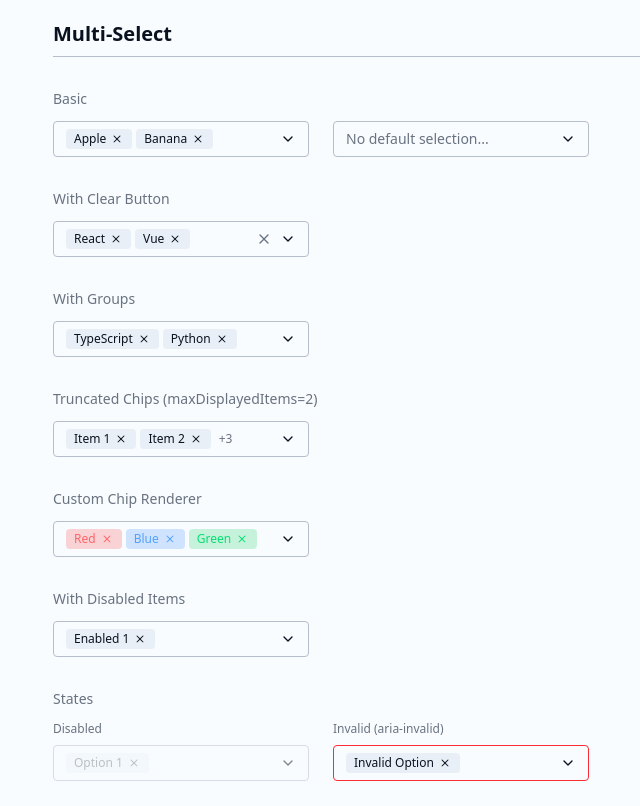
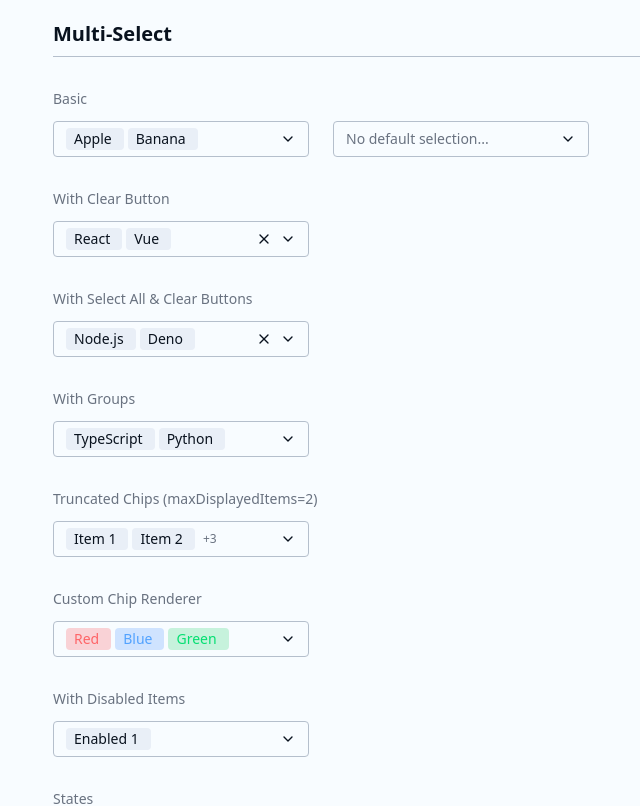
Before and after one commit to trickolor/yahu, a React (Vite) app: page / in a window 1280 px wide. Shown: the part 9560-10366 px from the top of the page, without its empty margins (107-747 px from the left). Built offline with nearby package versions, Linux system fonts and the light colour scheme.

Commit message:
working on multi-select

```diff
--- a/src/App.tsx
+++ b/src/App.tsx
@@ -15,7 +15,7 @@ import { SearchField, SearchFieldInput, SearchFieldIndicator, SearchFieldClear,
 import { OTPField, OTPFieldInput, OTPFieldGroup, OTPFieldSeparator } from "./ui/otp-field";
 import { MaskedInput } from "./ui/masked-input";
 import { Select, SelectTrigger, SelectValue, SelectTriggerIndicator, SelectPortal, SelectContent, SelectViewport, SelectItem, SelectItemText, SelectItemIndicator, SelectGroup, SelectLabel, SelectSeparator, SelectScrollUpButton, SelectScrollDownButton } from "./ui/select";
-import { MultiSelect, MultiSelectTrigger, MultiSelectValue, MultiSelectChip, MultiSelectTriggerIndicator, MultiSelectClear, MultiSelectPortal, MultiSelectContent, MultiSelectViewport, MultiSelectItem, MultiSelectItemText, MultiSelectItemIndicator, MultiSelectGroup, MultiSelectLabel, MultiSelectSeparator, MultiSelectScrollUpButton, MultiSelectScrollDownButton } from "./ui/multi-select";
+import { MultiSelect, MultiSelectTrigger, MultiSelectValue, MultiSelectChip, MultiSelectTriggerIndicator, MultiSelectClear, MultiSelectAll, MultiSelectPortal, MultiSelectContent, MultiSelectViewport, MultiSelectItem, MultiSelectItemText, MultiSelectItemIndicator, MultiSelectGroup, MultiSelectLabel, MultiSelectSeparator, MultiSelectScrollUpButton, MultiSelectScrollDownButton } from "./ui/multi-select";
 
 function App() {
     const [quantity, setQuantity] = useState(1);
@@ -1753,6 +1753,44 @@ function App() {
                                         </MultiSelectItem>
                                         <MultiSelectItem value="svelte">
                                             <MultiSelectItemText>Svelte</MultiSelectItemText>
+                                            <MultiSelectItemIndicator />
+                                        </MultiSelectItem>
+                                    </MultiSelectViewport>
+                                </MultiSelectContent>
+                            </MultiSelectPortal>
+                        </MultiSelect>
+                    </div>
+
+                    <div className="space-y-3">
+                        <h3 className="text-sm font-medium text-muted-write">With Select All & Clear Buttons</h3>
+                        <MultiSelect defaultValue={["node", "deno"]}>
+                            <MultiSelectTrigger>
+                                <MultiSelectValue placeholder="Select runtimes..." />
+                                <MultiSelectAll />
+                                <MultiSelectClear />
+                                <MultiSelectTriggerIndicator />
+                            </MultiSelectTrigger>
+                            <MultiSelectPortal>
+                                <MultiSelectContent>
+                                    <MultiSelectViewport>
+                                        <MultiSelectItem value="node">
+                                            <MultiSelectItemText>Node.js</MultiSelectItemText>
+                                            <MultiSelectItemIndicator />
+                                        </MultiSelectItem>
+                                        <MultiSelectItem value="deno">
+                                            <MultiSelectItemText>Deno</MultiSelectItemText>
+                                            <MultiSelectItemIndicator />
+                                        </MultiSelectItem>
+                                        <MultiSelectItem value="bun">
+                                            <MultiSelectItemText>Bun</MultiSelectItemText>
+                                            <MultiSelectItemIndicator />
+                                        </MultiSelectItem>
+                                        <MultiSelectItem value="browser">
+                                            <MultiSelectItemText>Browser</MultiSelectItemText>
+                                            <MultiSelectItemIndicator />
+                                        </MultiSelectItem>
+                                        <MultiSelectItem value="cloudflare" disabled>
+                                            <MultiSelectItemText>Cloudflare Workers</MultiSelectItemText>
                                             <MultiSelectItemIndicator />
                                         </MultiSelectItem>
                                     </MultiSelectViewport>
--- a/src/ui/multi-select.tsx
+++ b/src/ui/multi-select.tsx
@@ -339,9 +339,13 @@ interface MultiSelectTriggerProps extends HTMLAttributes<HTMLElement> {
 }
 
 function MultiSelectTrigger({ className, children, asChild, ...props }: MultiSelectTriggerProps) {
-    const { open, setOpen, state, dispatch, toggleValue, setValue, activeDescendant, triggerRef, scrollRequestRef, triggerScroll, disabled } = useMultiSelectContext();
-
-    const clickHandler = useCallback(() => {
+    const { open, setOpen, state, dispatch, toggleValue, setValue, value, activeDescendant, triggerRef, scrollRequestRef, triggerScroll, disabled } = useMultiSelectContext();
+
+    const clickHandler = useCallback((e: React.MouseEvent) => {
+        // Don't toggle if clicking on an interactive child element
+        const target = e.target as HTMLElement;
+        if (target.closest('button')) return;
+
         if (disabled) return;
         if (!open) dispatch({ type: 'SET_PENDING_CURSOR_ACTION', payload: 'default' });
         setOpen(!open);
@@ -403,6 +407,25 @@ function MultiSelectTrigger({ className, children, asChild, ...props }: MultiSel
 
     const keyDownHandler = useCallback((event: KeyboardEvent<HTMLDivElement>) => {
         if (disabled) return;
+
+        // Only handle keyboard events when focus is on the trigger itself
+        // Action buttons handle their own keyboard events
+        const trigger = triggerRef.current;
+        if (event.target !== trigger) return;
+
+        // Handle Tab: if dropdown is open, toggle current item and close, then let Tab proceed naturally
+        if (event.key === 'Tab') {
+            if (open) {
+                if (state.cursor >= 0 && state.cursor < state.items.length) {
+                    const item = state.items[state.cursor];
+                    if (!item.disabled) toggleValue(item.value);
+                }
+                setOpen(false);
+            }
+            // Let default Tab behavior proceed to action buttons or next element
+            return;
+        }
+
         const action = getMultiSelectAction(event, open);
         if (action !== MultiSelectActions.None) event.preventDefault();
 
@@ -489,6 +512,13 @@ function MultiSelectTrigger({ className, children, asChild, ...props }: MultiSel
             }
 
             case MultiSelectActions.Type:
+                // Backspace when closed removes the last chip
+                if (event.key === 'Backspace' && !open && value.length > 0) {
+                    const lastValue = value[value.length - 1];
+                    setValue(value.filter(v => v !== lastValue));
+                    return;
+                }
+
                 if (!open) {
                     dispatch({ type: 'SET_PENDING_CURSOR_ACTION', payload: 'default' });
                     setOpen(true);
@@ -519,7 +549,7 @@ function MultiSelectTrigger({ className, children, asChild, ...props }: MultiSel
 
             default: break;
         }
-    }, [disabled, open, dispatch, setOpen, scrollRequestRef, triggerScroll, state.items, state.cursor, typeahead, toggleValue, setValue]);
+    }, [disabled, open, dispatch, setOpen, scrollRequestRef, triggerScroll, state.items, state.cursor, typeahead, toggleValue, setValue, triggerRef, value]);
 
     const Component = asChild ? Slot : 'div';
 
@@ -545,6 +575,7 @@ function MultiSelectTrigger({ className, children, asChild, ...props }: MultiSel
                 'w-fit min-w-64 min-h-9 inline-flex items-center justify-between gap-2 px-3 py-1.5 rounded text-write border border-bound bg-surface transition-all cursor-default',
                 'focus-visible:bg-surface focus-visible:outline-none focus-visible:ring-2 focus-visible:ring-outer-bound focus-visible:ring-offset-muted-bound focus-visible:ring-offset-1',
                 'data-[disabled]:opacity-50 data-[disabled]:cursor-not-allowed data-[disabled]:pointer-events-none',
+                '[&>button:first-of-type]:ml-auto',
                 className
             )}
 
@@ -673,24 +704,15 @@ function MultiSelectChip({ className, value, children, onRemove, disabled, asChi
     const removeClickHandler = useCallback((e: React.MouseEvent) => {
         e.stopPropagation();
         if (!disabled && onRemove && value) onRemove(value);
-    }, [disabled, onRemove]);
-
-    const keyDownHandler = useCallback((e: React.KeyboardEvent) => {
-        if (e.key === 'Backspace' || e.key === 'Delete') {
-            e.stopPropagation();
-            if (!disabled && onRemove && value) onRemove(value);
-        }
-    }, [disabled, onRemove]);
+    }, [disabled, onRemove, value]);
 
     return (
         <Component
             data-ui="multi-select-chip"
             data-disabled={disabled || undefined}
 
-            onKeyDown={keyDownHandler}
-
             className={cn(
-                'inline-flex items-center gap-1 px-2 py-0.5 rounded text-xs font-medium bg-muted-surface text-write',
+                'inline-flex items-center gap-1 px-2 py-0.5 rounded text-sm/tight font-medium bg-muted-surface text-write',
                 'data-[disabled]:opacity-50',
                 className
             )}
@@ -699,28 +721,50 @@ function MultiSelectChip({ className, value, children, onRemove, disabled, asChi
         >
             {children}
 
-            {onRemove && (
+            {
+                onRemove &&
+
                 <button
                     data-ui="multi-select-chip-remove"
+
+                    disabled={disabled}
                     type="button"
-                    className="inline-flex items-center justify-center size-3.5 rounded-sm hover:bg-muted-bound/50 focus:outline-none disabled:pointer-events-none"
+                    tabIndex={-1}
+
+                    aria-label="Remove"
                     onClick={removeClickHandler}
-                    disabled={disabled}
-                    aria-label="Remove"
+
+                    className={cn(
+                        'inline-flex items-center justify-center size-fit shrink-0 rounded',
+                        '[&_svg:not([class*="size-"])]:size-3.5',
+                        'disabled:pointer-events-none',
+                        'hover:bg-muted-bound/50',
+                        'focus:outline-none',
+                    )}
+
                 >
                     <svg
+                        data-ui="multi-select-chip-remove-icon"
                         xmlns="http://www.w3.org/2000/svg"
+                        fill="currentColor"
                         viewBox="0 0 24 24"
+                        aria-hidden
+                    >
+                        <path
+                            d="M18.7071 5.29289C19.0976 5.68342 19.0976 6.31658 18.7071 6.70711L6.70711 18.7071C6.31658 19.0976 5.68342 19.0976 5.29289 18.7071C4.90237 18.3166 4.90237 17.6834 5.29289 17.2929L17.2929 5.29289C17.6834 4.90237 18.3166 4.90237 18.7071 5.29289Z"
                             fill="currentColor"
-                        className="size-3"
-                    >
+                            fillRule="evenodd"
+                            clipRule="evenodd"
+                        />
                         <path
-                            d="M6.70711 5.29289C6.31658 4.90237 5.68342 4.90237 5.29289 5.29289C4.90237 5.68342 4.90237 6.31658 5.29289 6.70711L10.5858 12L5.29289 17.2929C4.90237 17.6834 4.90237 18.3166 5.29289 18.7071C5.68342 19.0976 6.31658 19.0976 6.70711 18.7071L12 13.4142L17.2929 18.7071C17.6834 19.0976 18.3166 19.0976 18.7071 18.7071C19.0976 18.3166 19.0976 17.6834 18.7071 17.2929L13.4142 12L18.7071 6.70711C19.0976 6.31658 19.0976 5.68342 18.7071 5.29289C18.3166 4.90237 17.6834 4.90237 17.2929 5.29289L12 10.5858L6.70711 5.29289Z"
+                            d="M5.29289 5.29289C5.68342 4.90237 6.31658 4.90237 6.70711 5.29289L18.7071 17.2929C19.0976 17.6834 19.0976 18.3166 18.7071 18.7071C18.3166 19.0976 17.6834 19.0976 17.2929 18.7071L5.29289 6.70711C4.90237 6.31658 4.90237 5.68342 5.29289 5.29289Z"
                             fill="currentColor"
+                            fillRule="evenodd"
+                            clipRule="evenodd"
                         />
                     </svg>
                 </button>
-            )}
+            }
         </Component>
     );
 }
@@ -777,12 +821,27 @@ interface MultiSelectClearProps extends HTMLAttributes<HTMLElement> {
 }
 
 function MultiSelectClear({ className, asChild, children, ...props }: MultiSelectClearProps) {
-    const { setValue, value, disabled } = useMultiSelectContext();
+    const { setValue, value, disabled, triggerRef } = useMultiSelectContext();
+
+    const clearAndFocusTrigger = useCallback(() => {
+        if (disabled) return;
+        setValue([]);
+        // Focus trigger after clear since this button will disappear
+        triggerRef.current?.focus();
+    }, [disabled, setValue, triggerRef]);
 
     const clickHandler = useCallback((e: React.MouseEvent) => {
         e.stopPropagation();
-        if (!disabled) setValue([]);
-    }, [disabled, setValue]);
+        clearAndFocusTrigger();
+    }, [clearAndFocusTrigger]);
+
+    const keyDownHandler = useCallback((e: React.KeyboardEvent) => {
+        if (e.key === 'Enter' || e.key === ' ') {
+            e.preventDefault();
+            e.stopPropagation();
+            clearAndFocusTrigger();
+        }
+    }, [clearAndFocusTrigger]);
 
     if (value.length === 0) return null;
 
@@ -791,33 +850,127 @@ function MultiSelectClear({ className, asChild, children, ...props }: MultiSelec
     return (
         <Component
             data-ui="multi-select-clear"
+
+            disabled={disabled}
             type="button"
-            disabled={disabled}
+
+            aria-label="Clear all selections"
+
             onClick={clickHandler}
-            aria-label="Clear all selections"
+            onKeyDown={keyDownHandler}
 
             className={cn(
-                'w-fit [&>svg]:size-4 text-muted-write hover:text-write shrink-0 transition-colors',
+                'w-fit [&>svg]:size-4 text-write shrink-0 transition-colors cursor-pointer rounded',
                 'disabled:opacity-50 disabled:pointer-events-none',
+                'focus:outline-none focus-visible:ring-2 focus-visible:ring-outer-bound focus-visible:ring-offset-1 focus-visible:ring-offset-surface',
                 className
             )}
 
             {...props}
         >
-            {asChild ? children : (
-                <svg
+            {
+                asChild
+
+                    ? children
+
+                    : <svg
                         data-ui="multi-select-clear-icon"
                         xmlns="http://www.w3.org/2000/svg"
+                        fill="currentColor"
                         viewBox="0 0 24 24"
                         aria-hidden
+                    >
+                        <path
+                            d="M18.7071 5.29289C19.0976 5.68342 19.0976 6.31658 18.7071 6.70711L6.70711 18.7071C6.31658 19.0976 5.68342 19.0976 5.29289 18.7071C4.90237 18.3166 4.90237 17.6834 5.29289 17.2929L17.2929 5.29289C17.6834 4.90237 18.3166 4.90237 18.7071 5.29289Z"
                             fill="currentColor"
-                >
+                            fillRule="evenodd"
+                            clipRule="evenodd"
+                        />
                         <path
-                        d="M6.70711 5.29289C6.31658 4.90237 5.68342 4.90237 5.29289 5.29289C4.90237 5.68342 4.90237 6.31658 5.29289 6.70711L10.5858 12L5.29289 17.2929C4.90237 17.6834 4.90237 18.3166 5.29289 18.7071C5.68342 19.0976 6.31658 19.0976 6.70711 18.7071L12 13.4142L17.2929 18.7071C17.6834 19.0976 18.3166 19.0976 18.7071 18.7071C19.0976 18.3166 19.0976 17.6834 18.7071 17.2929L13.4142 12L18.7071 6.70711C19.0976 6.31658 19.0976 5.68342 18.7071 5.29289C18.3166 4.90237 17.6834 4.90237 17.2929 5.29289L12 10.5858L6.70711 5.29289Z"
+                            d="M5.29289 5.29289C5.68342 4.90237 6.31658 4.90237 6.70711 5.29289L18.7071 17.2929C19.0976 17.6834 19.0976 18.3166 18.7071 18.7071C18.3166 19.0976 17.6834 19.0976 17.2929 18.7071L5.29289 6.70711C4.90237 6.31658 4.90237 5.68342 5.29289 5.29289Z"
                             fill="currentColor"
+                            fillRule="evenodd"
+                            clipRule="evenodd"
                         />
                     </svg>
+            }
+        </Component>
+    );
+}
+
+// ---------------------------------------------------------------------------------------------------- //
+
+interface MultiSelectAllProps extends HTMLAttributes<HTMLElement> {
+    asChild?: boolean;
+}
+
+function MultiSelectAll({ className, asChild, children, ...props }: MultiSelectAllProps) {
+    const { setValue, value, state, disabled, open } = useMultiSelectContext();
+
+    const enabledItemValues = useMemo(() => {
+        return state.items.filter(item => !item.disabled).map(item => item.value);
+    }, [state.items]);
+
+    const allSelected = enabledItemValues.length > 0 &&
+        enabledItemValues.every(v => value.includes(v));
+
+    const clickHandler = useCallback((e: React.MouseEvent) => {
+        e.stopPropagation();
+        if (!disabled && enabledItemValues.length > 0) setValue(enabledItemValues);
+    }, [disabled, setValue, enabledItemValues]);
+
+    if (!open || allSelected) return null;
+
+    const Component = asChild ? Slot : 'button';
+
+    return (
+        <Component
+            data-ui="multi-select-all"
+
+            disabled={disabled}
+            type="button"
+
+            aria-label="Select all"
+
+            onClick={clickHandler}
+
+            className={cn(
+                'w-fit [&>svg]:size-4 text-write shrink-0 transition-colors cursor-pointer rounded',
+                'disabled:opacity-50 disabled:pointer-events-none',
+                'focus:outline-none focus-visible:ring-2 focus-visible:ring-outer-bound focus-visible:ring-offset-1 focus-visible:ring-offset-surface',
+                className
             )}
+
+            {...props}
+        >
+            {
+                asChild
+
+                    ? children
+
+                    : <svg
+                        data-ui="multi-select-all-icon"
+                        xmlns="http://www.w3.org/2000/svg"
+                        fill="currentColor"
+                        viewBox="0 0 24 24"
+                        aria-hidden
+                    >
+                        <path
+                            d="M18.7071 5.29289C19.0976 5.68342 19.0976 6.31658 18.7071 6.70711L7.70711 17.7071C7.31658 18.0976 6.68342 18.0976 6.29289 17.7071L1.29289 12.7071C0.902369 12.3166 0.902369 11.6834 1.29289 11.2929C1.68342 10.9024 2.31658 10.9024 2.70711 11.2929L7 15.5858L17.2929 5.29289C17.6834 4.90237 18.3166 4.90237 18.7071 5.29289Z"
+                            fill="currentColor"
+                            fillRule="evenodd"
+                            clipRule="evenodd"
+                        />
+
+                        <path
+                            d="M22.7071 9.29289C23.0976 9.68342 23.0976 10.3166 22.7071 10.7071L15.2071 18.2071C14.8166 18.5976 14.1834 18.5976 13.7929 18.2071L12.2929 16.7071C11.9024 16.3166 11.9024 15.6834 12.2929 15.2929C12.6834 14.9024 13.3166 14.9024 13.7071 15.2929L14.5 16.0858L21.2929 9.29289C21.6834 8.90237 22.3166 8.90237 22.7071 9.29289Z"
+                            fill="currentColor"
+                            fillRule="evenodd"
+                            clipRule="evenodd"
+                        />
+
+                    </svg>
+            }
         </Component>
     );
 }
@@ -1624,6 +1777,7 @@ export {
     MultiSelectChip,
     MultiSelectTriggerIndicator,
     MultiSelectClear,
+    MultiSelectAll,
     MultiSelectPortal,
     MultiSelectContent,
     MultiSelectViewport,
@@ -1641,6 +1795,7 @@ export {
     type MultiSelectChipProps,
     type MultiSelectTriggerIndicatorProps,
     type MultiSelectClearProps,
+    type MultiSelectAllProps,
     type MultiSelectPortalProps,
     type MultiSelectContentProps,
     type MultiSelectViewportProps,
```
Also changed, not shown: 1 other file (tests, documents, lock files or other folders). Lines whose indentation alone changed are shown as unchanged.
